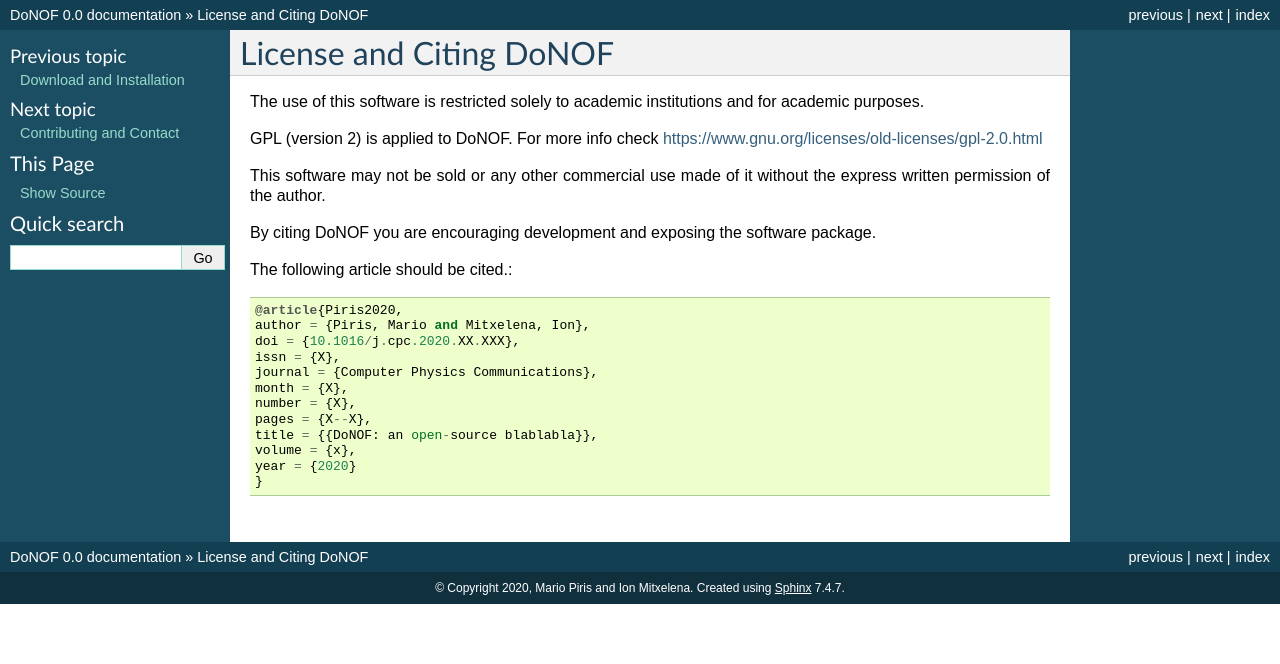
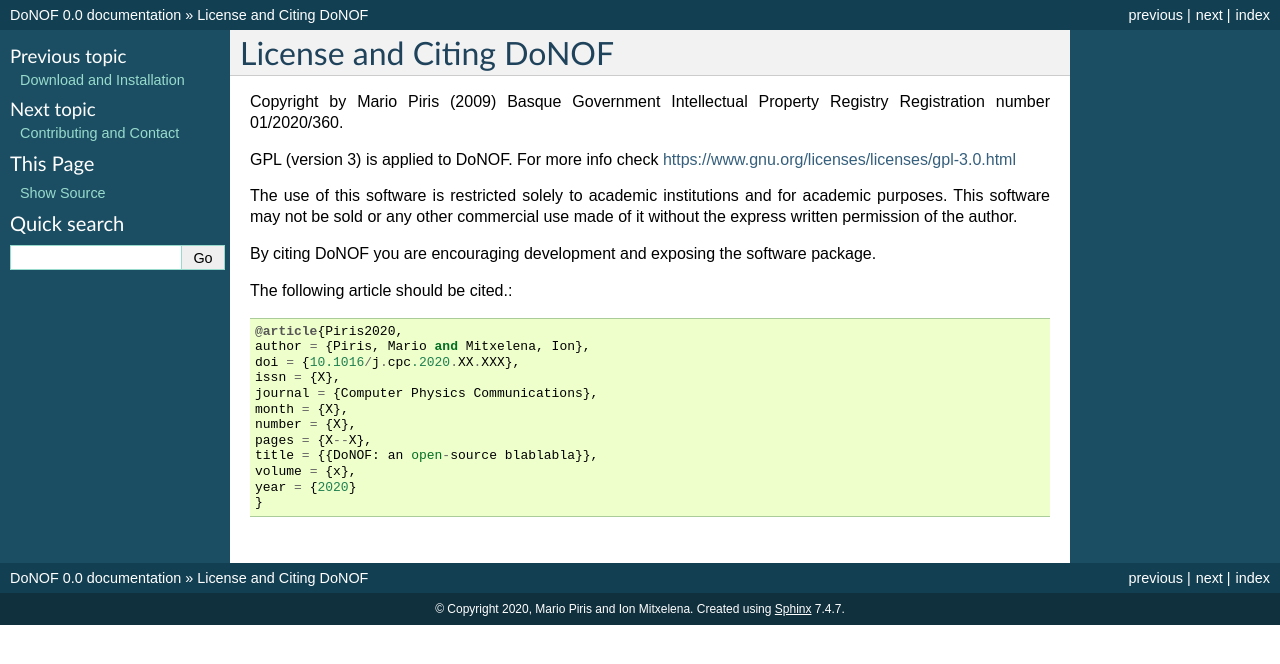
Before and after one commit to DoNOF/DoNOF-Documentation, a Sphinx documentation site: the page built from docs/License.rst, in a window 1280 px wide. Shown: the top 664 px of the page. Built offline with Sphinx 7.4.7, drawn with Linux system fonts in a browser that asks for light colours.

Commit message:
april-3-5

```diff
--- a/docs/License.rst
+++ b/docs/License.rst
@@ -2,11 +2,14 @@
 License and Citing DoNOF
 ########################
 
+Copyright by Mario Piris (2009)
+Basque Government Intellectual Property Registry
+Registration number 01/2020/360.
+
+GPL (version 3) is applied to DoNOF. For more info check https://www.gnu.org/licenses/licenses/gpl-3.0.html
+
 The use of this software is restricted solely to academic
 institutions and for academic purposes.
-
-GPL (version 2) is applied to DoNOF. For more info check https://www.gnu.org/licenses/old-licenses/gpl-2.0.html
-
 This software may not be sold or any other commercial use made of
 it without the express written permission of the author.
 
```
